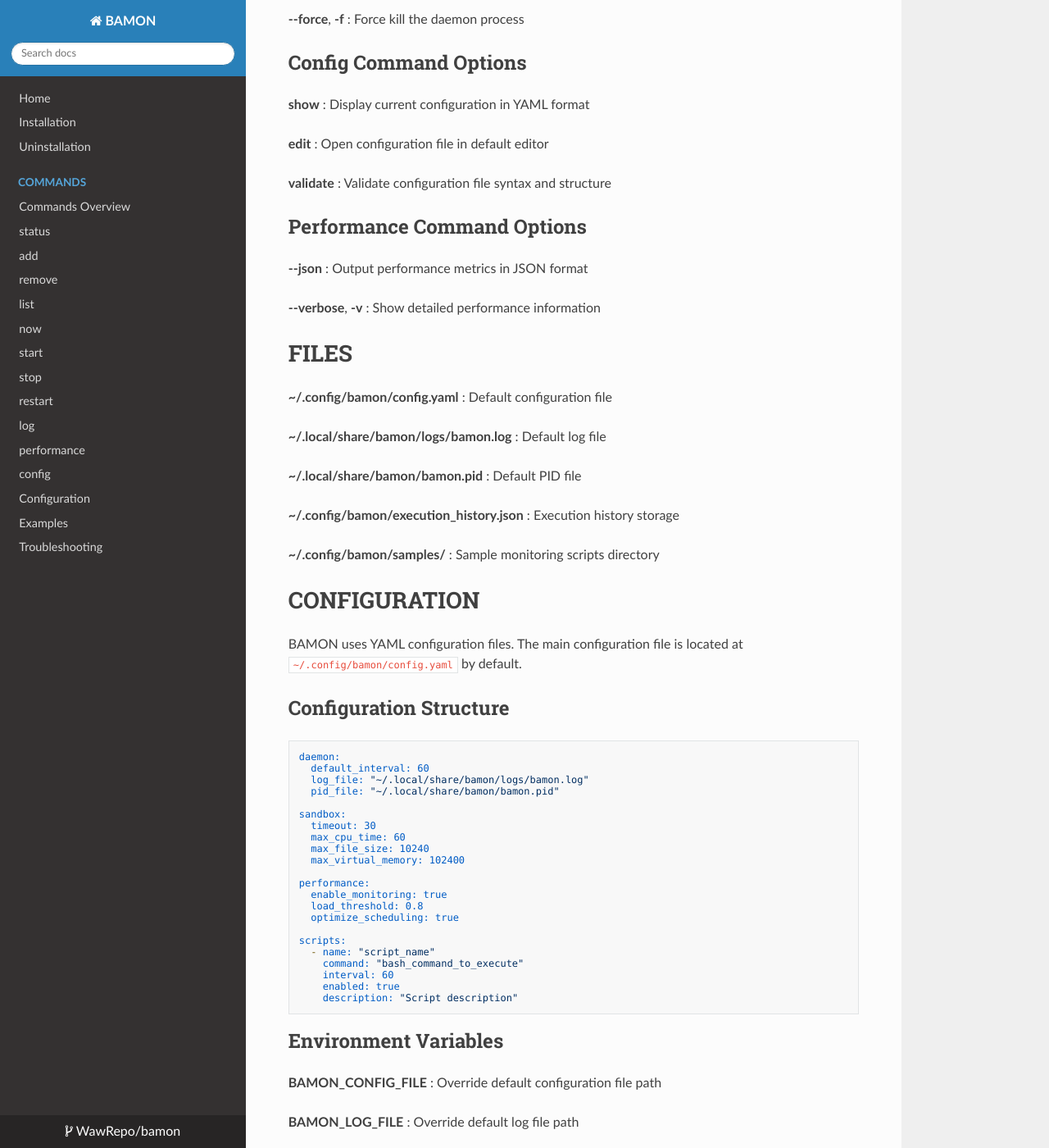
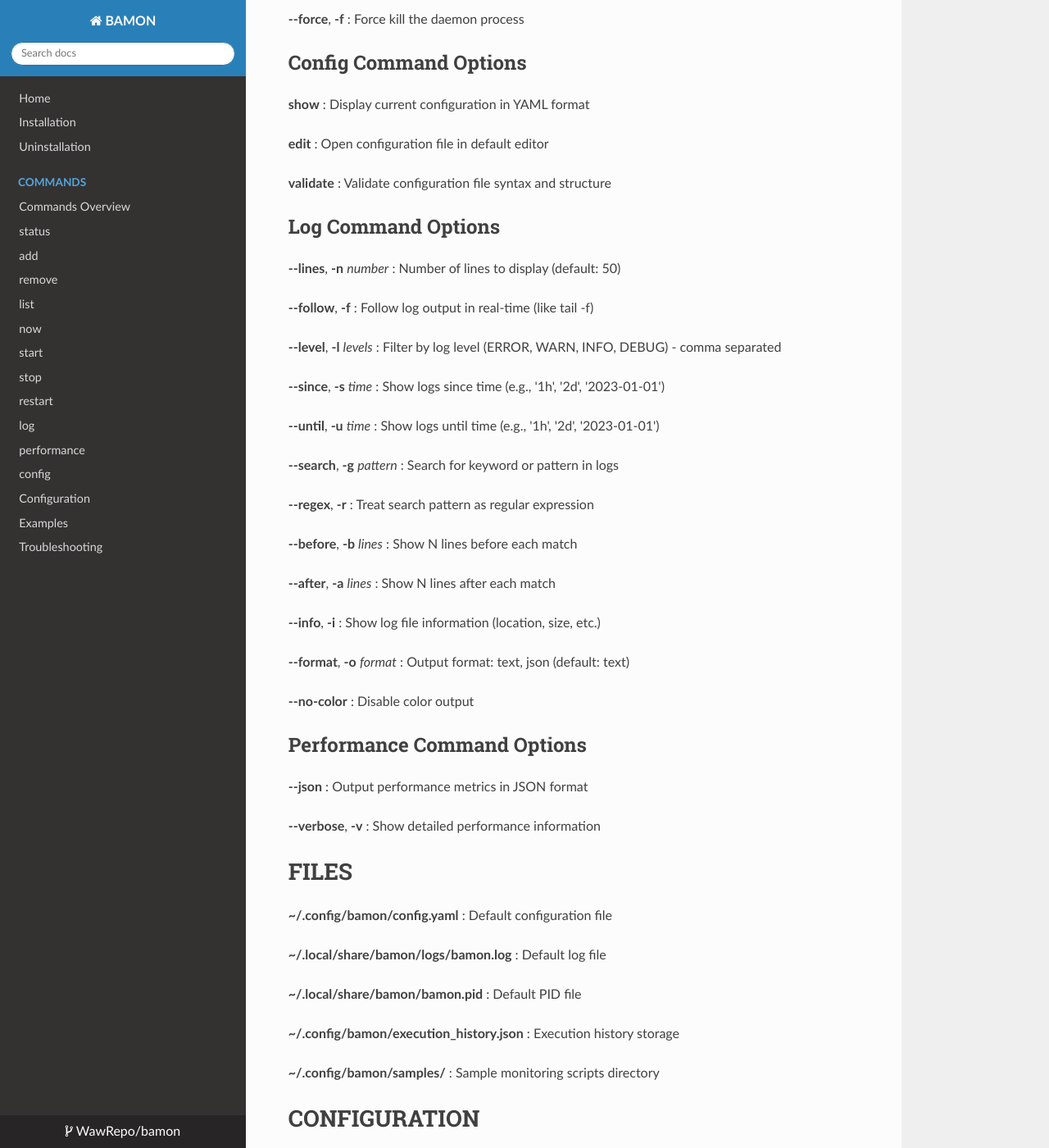
Before and after one commit to WawRepo/bamon, an MkDocs documentation site: the page built from docs/bamon.1.md, in a window 1280 px wide and 1400 px high, scrolled down 2568 px. Shown: the whole window at 82% size. Built offline with MkDocs 1.6.1, drawn with Linux system fonts in a browser that asks for light colours; nearby versions of some CDN libraries; some of the changed text lies outside the part shown.

Commit message:
docs: update man page with log command documentation
- Add comprehensive log command options section
- Include all log command flags and their descriptions
- Add log management examples with practical usage
- Update troubleshooting section with log-specific guidance
- Replace old tail command with bamon log commands
- Complete man page documentation for the new log command

````diff
--- a/docs/bamon.1.md
+++ b/docs/bamon.1.md
@@ -137,6 +137,44 @@
 
 **validate**
 : Validate configuration file syntax and structure
+
+## Log Command Options
+
+**--lines**, **-n** *number*
+: Number of lines to display (default: 50)
+
+**--follow**, **-f**
+: Follow log output in real-time (like tail -f)
+
+**--level**, **-l** *levels*
+: Filter by log level (ERROR, WARN, INFO, DEBUG) - comma separated
+
+**--since**, **-s** *time*
+: Show logs since time (e.g., '1h', '2d', '2023-01-01')
+
+**--until**, **-u** *time*
+: Show logs until time (e.g., '1h', '2d', '2023-01-01')
+
+**--search**, **-g** *pattern*
+: Search for keyword or pattern in logs
+
+**--regex**, **-r**
+: Treat search pattern as regular expression
+
+**--before**, **-b** *lines*
+: Show N lines before each match
+
+**--after**, **-a** *lines*
+: Show N lines after each match
+
+**--info**, **-i**
+: Show log file information (location, size, etc.)
+
+**--format**, **-o** *format*
+: Output format: text, json (default: text)
+
+**--no-color**
+: Disable color output
 
 ## Performance Command Options
 
@@ -278,6 +316,38 @@
 bamon config validate
 ```
 
+## Log Management
+
+View recent log entries:
+```bash
+bamon log
+```
+
+Follow logs in real-time:
+```bash
+bamon log --follow
+```
+
+Filter logs by level:
+```bash
+bamon log --level ERROR,WARN
+```
+
+Search for specific patterns:
+```bash
+bamon log --search "timeout" --before 2 --after 2
+```
+
+Get log file information:
+```bash
+bamon log --info
+```
+
+Export logs in JSON format:
+```bash
+bamon log --format json --lines 100
+```
+
 ## Performance Monitoring
 
 View performance metrics:
@@ -325,7 +395,7 @@
 **Daemon fails to start:**
 - Check if another instance is running: `bamon status`
 - Verify permissions on configuration directory: `ls -la ~/.config/bamon/`
-- Check logs for specific errors: `tail -f ~/.local/share/bamon/logs/bamon.log`
+- Check logs for specific errors: `bamon log --level ERROR`
 
 **Scripts not executing:**
 - Verify script is enabled: `bamon list`
@@ -335,6 +405,12 @@
 **Configuration errors:**
 - Validate configuration: `bamon config validate`
 - Check YAML syntax: `yq eval . ~/.config/bamon/config.yaml`
+
+**Log file issues:**
+- Check log file location: `bamon log --info`
+- View recent errors: `bamon log --level ERROR --lines 20`
+- Follow logs in real-time: `bamon log --follow`
+- Search for specific issues: `bamon log --search "error" --level ERROR`
 
 ## Debug Mode
 
````
